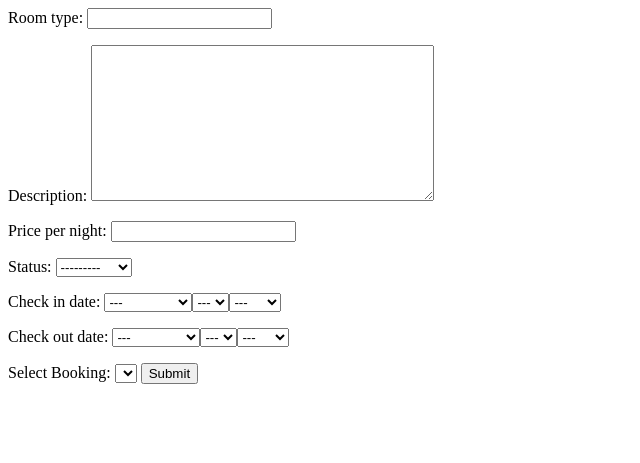
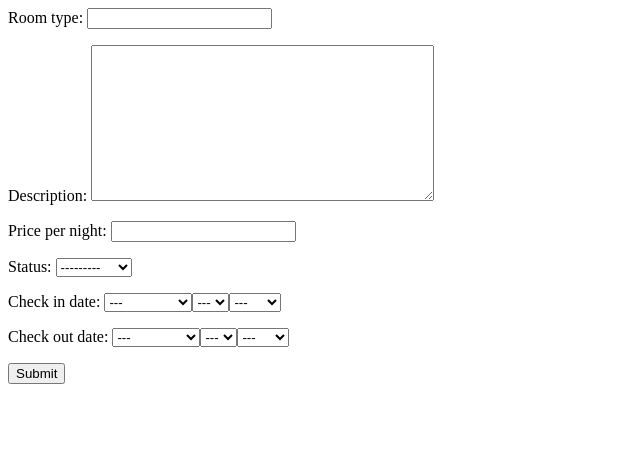
Before and after one commit to peerawattae/test_hotel_management, a Django app: page /rooms/new/ in a window 1280 px wide. Shown: the top 463 px of the page, without its empty margins (0-640 px from the left). Run offline with Django 5.2, Linux system fonts and the light colour scheme; lists and menus that the app fills with data are empty; parts of the project's set-up code (start-up, migrations or seed data) failed here and were passed over.

Commit message:
fix issue in create room

```diff
--- a/core/templates/core/room_form.html
+++ b/core/templates/core/room_form.html
@@ -2,14 +2,7 @@
     {% csrf_token %}
     {{ form.as_p }}
 
-    <label for="booking">Select Booking:</label>
-    <select name="booking" id="booking" required>
-        {% for booking in bookings %}
-        <option value="{{ booking.id }}">
-            Booking #{{ booking.id }} - Room {{ booking.room.room_type }} ({{ booking.check_in_date }} to {{ booking.check_out_date }})
-        </option>
-        {% endfor %}
-    </select>
+
 
     <button type="submit">Submit</button>
 </form>
```
Also changed, not shown: db.sqlite3.
